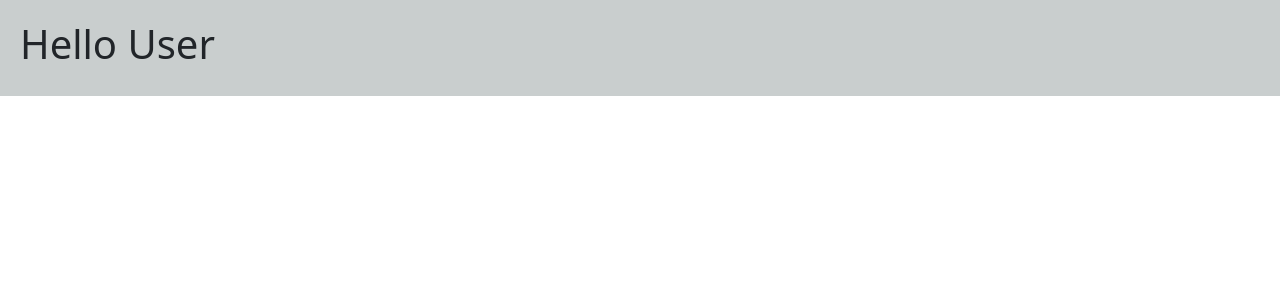
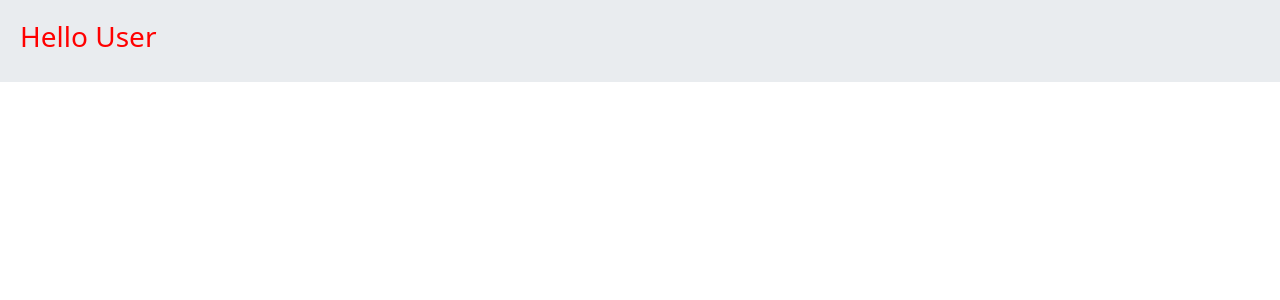
Before and after one commit to mortezamollaie/DjangoOnlineShop, a Django app: template home/templates/home/home.html in a window 1280 px wide. Shown: the part 56-356 px from the top of the page. Run offline with Django 5.2, Linux system fonts and the light colour scheme; the template is opened without the code that fills it, so the values that code supplies are empty; parts of the project's set-up code (start-up, migrations or seed data) failed here and were passed over.

Commit message:
feat: confing static files

```diff
--- a/djangoshop/settings.py
+++ b/djangoshop/settings.py
@@ -121,7 +121,10 @@ USE_TZ = True
 # https://docs.djangoproject.com/en/5.2/howto/static-files/
 
 STATIC_URL = '/static/'
-STATIC_ROOT = os.path.join(BASE_DIR, 'staticfiles')
+# STATIC_ROOT = os.path.join(BASE_DIR, 'staticfiles')
+STATICFILES_DIRS = [
+    BASE_DIR / 'static'
+]
 
 # Media files
 MEDIA_URL = '/media/'
--- /dev/null
+++ b/home/static/home/css/style.css
@@ -0,0 +1,3 @@
+h3{
+    color: red;
+}
--- a/home/templates/home/home.html
+++ b/home/templates/home/home.html
@@ -1,5 +1,10 @@
 {% extends 'base.html' %}
+{% load static %}
+
+{% block extra_headers%}
+    <link rel="stylesheet" href="{% static 'home/css/style.css' %}">
+{% endblock %}
 
 {% block content %}
-    <h1>Hello User</h1>
+    <h3>Hello User</h3>
 {% endblock %}
--- /dev/null
+++ b/static/css/base_styles.css
@@ -0,0 +1,5 @@
+.jumbotron{
+    padding: 20px;
+    margin-bottom: 20px;
+    background-color: #e9ecef;
+}
--- a/templates/base.html
+++ b/templates/base.html
@@ -1,16 +1,12 @@
+{% load static %}
 <!DOCTYPE html>
 <html lang="en">
 <head>
     <meta charset="UTF-8">
     <title>Online Shop</title>
     <link href="https://cdn.jsdelivr.net/npm/bootstrap@5.3.7/dist/css/bootstrap.min.css" rel="stylesheet" integrity="sha384-LN+7fdVzj6u52u30Kp6M/trliBMCMKTyK833zpbD+pXdCLuTusPj697FH4R/5mcr" crossorigin="anonymous">
-    <style>
-        .jumbotron{
-            padding: 20px;
-            margin-bottom: 20px;
-            background-color: #c9cece;
-        }
-    </style>
+    <link rel="stylesheet" href="{% static 'css/base_styles.css' %}">
+    {% block extra_headers %} {% endblock %}
 </head>
 
 <body>
```
